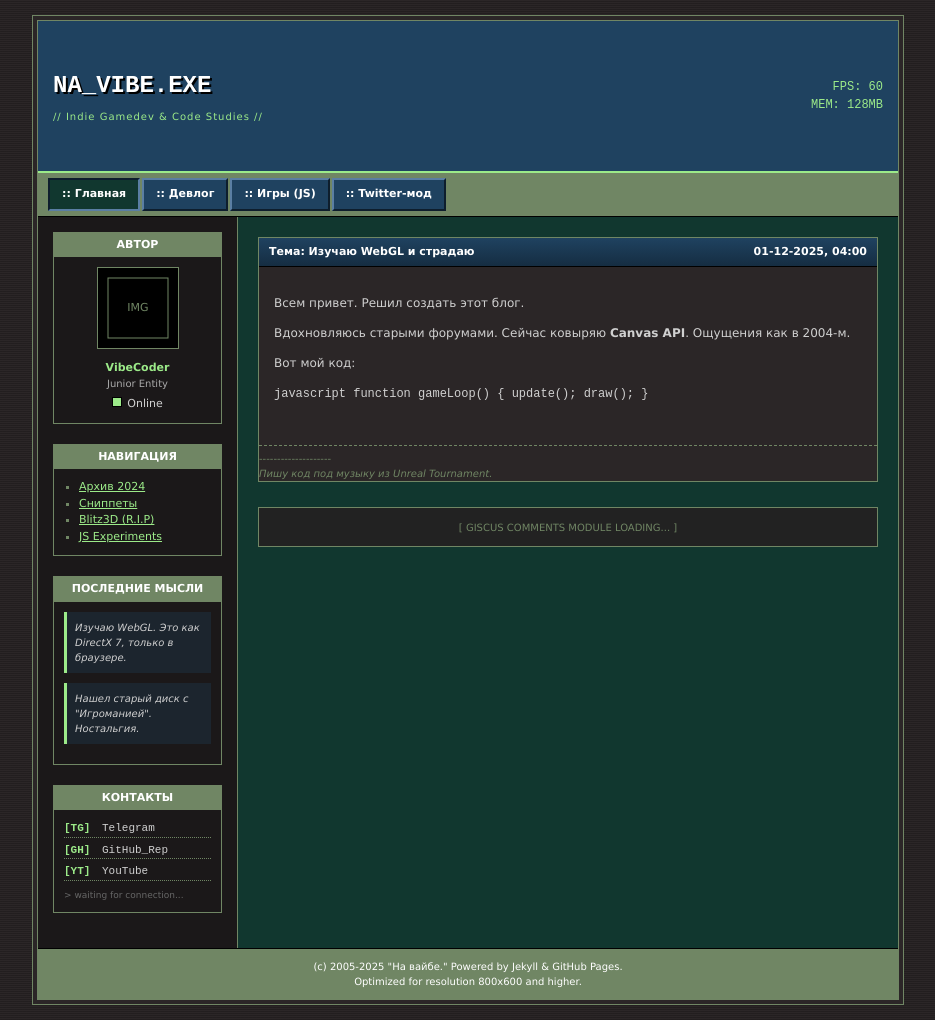
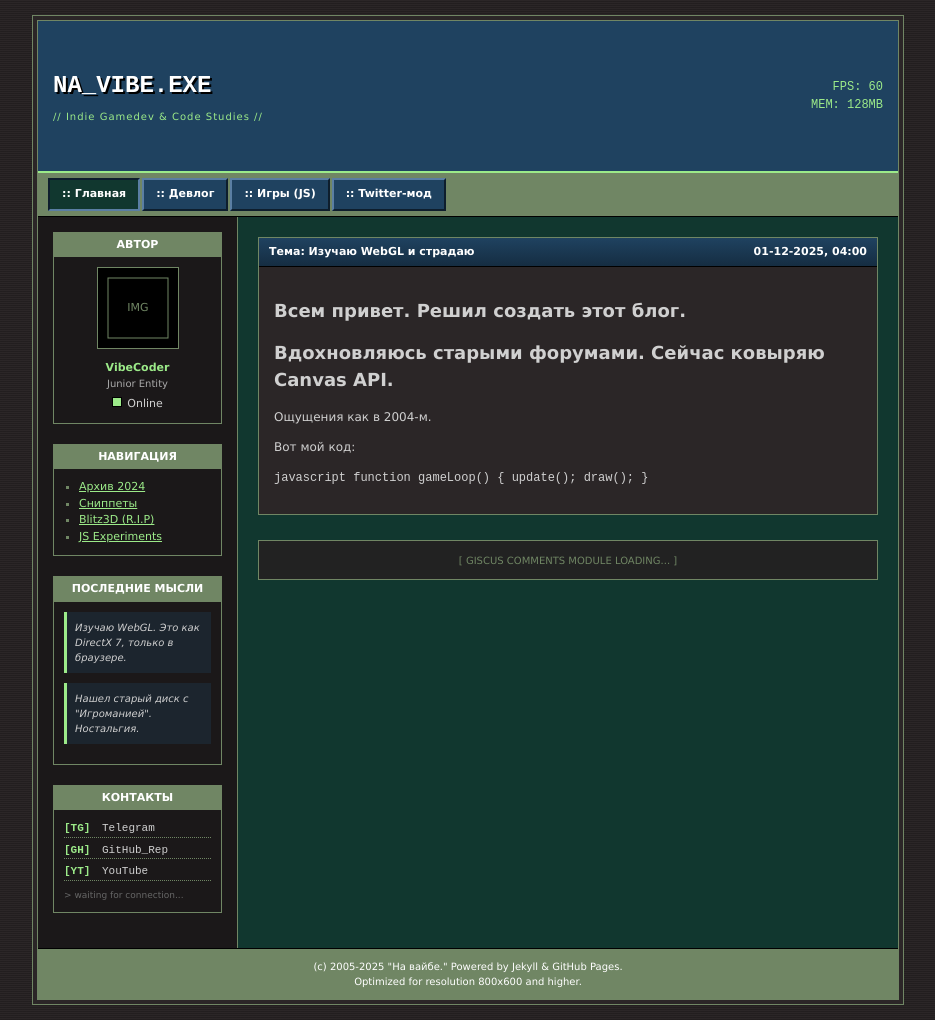
Before and after one commit to TN3EP/Na-vaybe, a Jekyll site: the page built from _posts/2025-12-01-hello-world.md, in a window 1280 px wide. Shown: the whole page, without its empty margins (172-1107 px from the left). Built offline with Jekyll 4.4.1, drawn with Linux system fonts in a browser that asks for light colours.

Commit message:
проверка .md

```diff
--- a/_layouts/post.html
+++ b/_layouts/post.html
@@ -14,11 +14,6 @@ layout: default
         <!-- Сюда вставится текст твоей статьи -->
         {{ content }}
     </div>
-
-    <div class="post-footer">
-        --------------------<br>
-        <i>Пишу код под музыку из Unreal Tournament.</i>
-    </div>
 </article>
 
 <!-- Блок комментов можно оставить тут -->
--- a/_posts/2025-12-01-hello-world.md
+++ b/_posts/2025-12-01-hello-world.md
@@ -4,9 +4,9 @@ title: "Изучаю WebGL и страдаю"
 date: 2025-12-01 4:00:00
 ---
 
-Всем привет. Решил создать этот блог.
+# Всем привет. Решил создать этот блог.
 
-Вдохновляюсь старыми форумами. Сейчас ковыряю **Canvas API**.
+## Вдохновляюсь старыми форумами. Сейчас ковыряю **Canvas API**.
 Ощущения как в 2004-м.
 
 Вот мой код:
```
